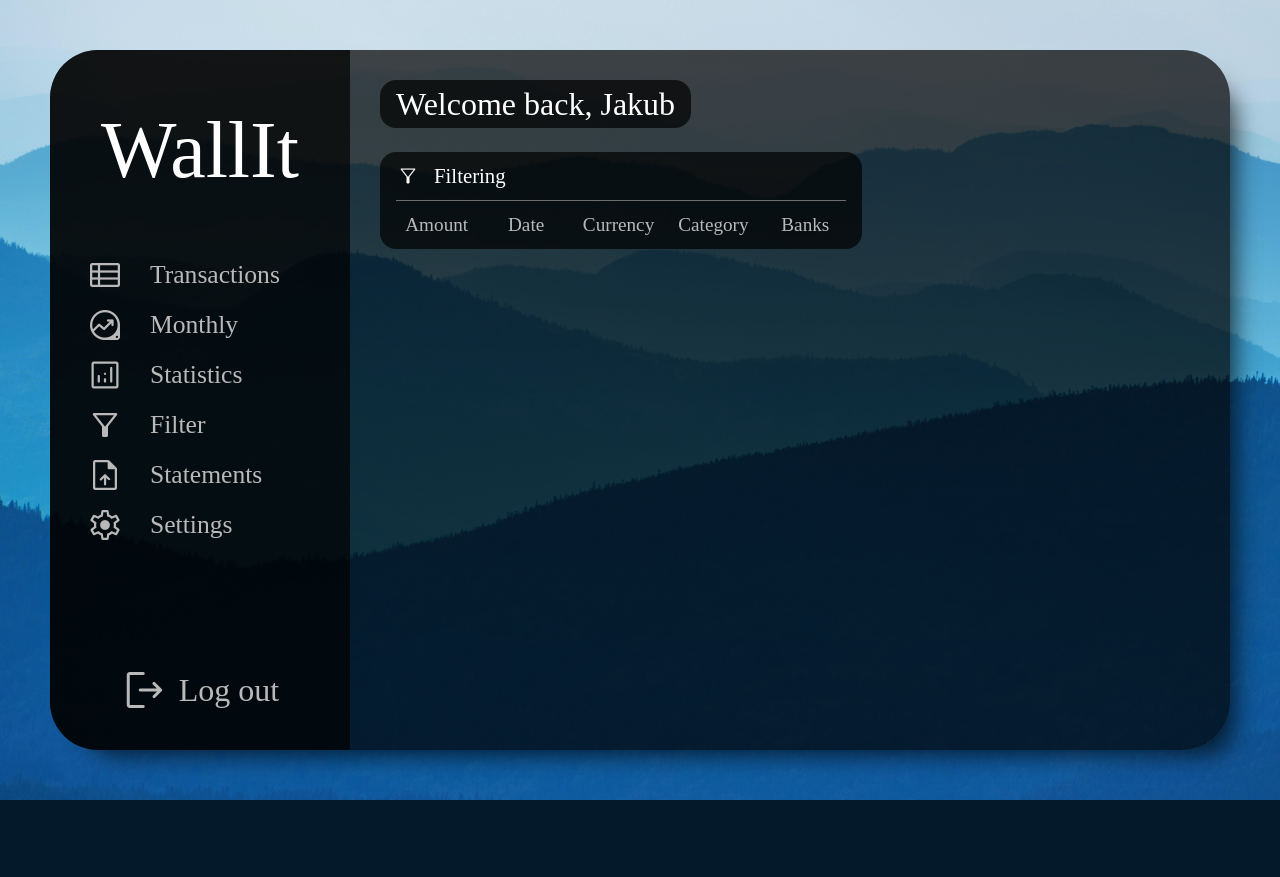
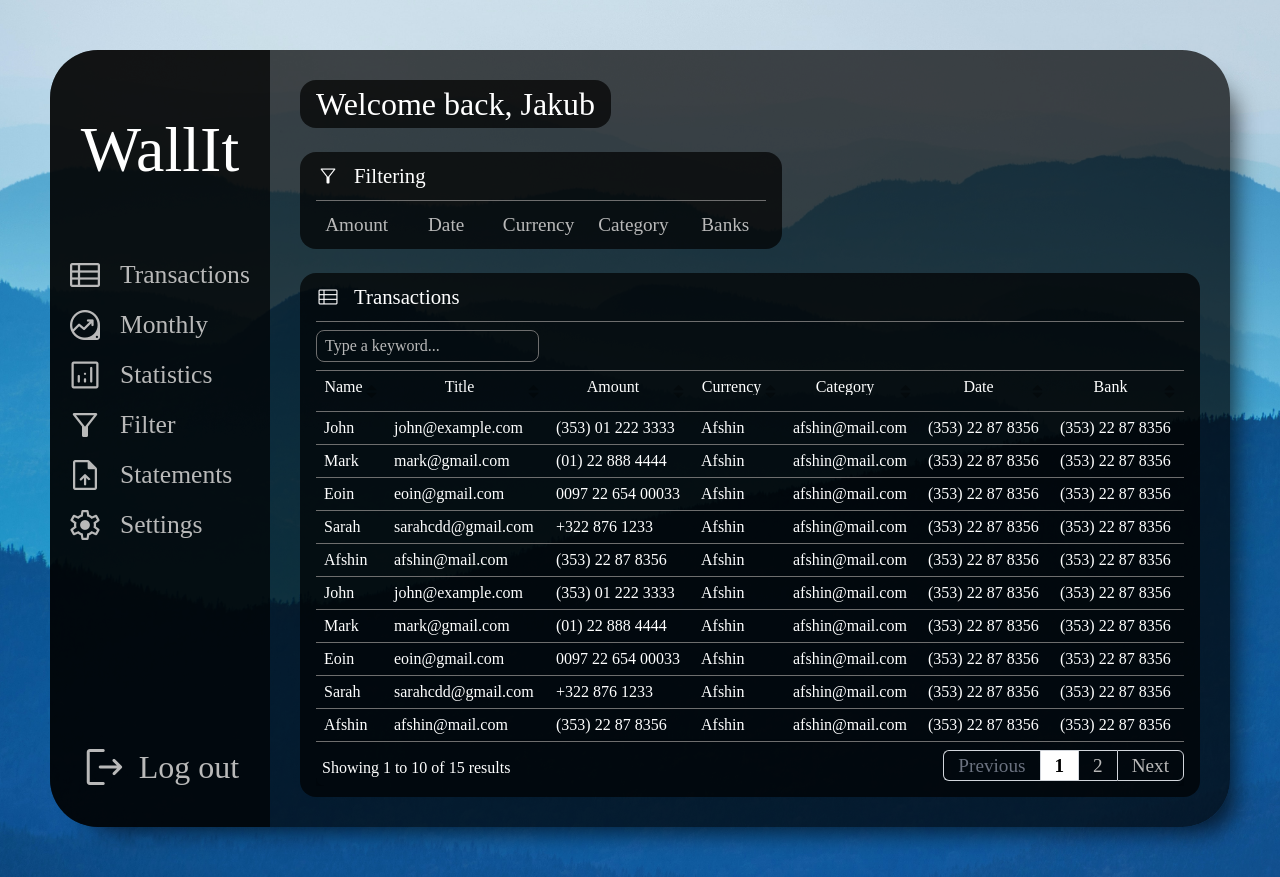
Before and after one commit to ZaiZu2/WallIt, a Flask app: page / in a window 1280 px wide. Before the commit the page ends 800 px from the top, so only its background shows below. Run offline with Flask 2, Linux system fonts and the light colour scheme.

Commit message:
major: created styled transaction table layout with the use of grid.js

```diff
--- a/FinanceApp/static/css/custom-variables.css
+++ b/FinanceApp/static/css/custom-variables.css
@@ -7,7 +7,7 @@
     --main-font-active-color: rgb(255, 255, 255);
     --main-font-inactive-color: rgb(185, 185, 185);
 
-    --border-inactive: 1px solid white;
+    --border-inactive: 1px solid rgb(110, 110, 110);
     --border-width-active: 2px;
 
     --btn-border: 1px solid white;
--- a/FinanceApp/static/css/index-style.css
+++ b/FinanceApp/static/css/index-style.css
@@ -34,6 +34,17 @@ body {
     flex-direction: column;
 }
 
+/* Used as logo */
+h1 {
+    width: 100%;
+    height: 200px;
+
+    font-size: 4rem;
+    text-align: center;
+    vertical-align: center;
+    line-height: 200px;
+}
+
 /* Used in welcome subwindow */
 h2 {
     padding: 16px;
@@ -43,7 +54,6 @@ h2 {
 /* Used as side-bar categories */
 h4 {
     flex: 1;
-    padding: 0 10px;
 
     font-size: 1.6rem;
     vertical-align: middle;
@@ -80,7 +90,7 @@ input {
 
 
     color: var(--main-font-active-color);
-    font-size: 1.2rem;
+    font-size: 1rem;
     font-family: var(--main-font);
 }
 
@@ -96,10 +106,34 @@ input::placeholder {
 input:hover,
 input:focus,
 input:active {
-
-    border-width: var(--border-width-active);
+    /*border-width: var(--border-width-active);*/
     box-shadow: 1px;
     outline: none;
+    border-color: var(--main-font-active-color);
+}
+
+input::-webkit-outer-spin-button,
+input::-webkit-inner-spin-button {
+    -webkit-appearance: none;
+    margin: 0;
+}
+
+input[type="number"] {
+    -moz-appearance: textfield;
+}
+
+input[type="date"]::-webkit-calendar-picker-indicator {
+    padding-right: 5px;
+    filter: invert(100%);
+    opacity: 0.7;
+}
+
+input[type="date"]::-webkit-calendar-picker-indicator:hover {
+    opacity: 1;
+}
+
+input[type="date"]::-webkit-datetime-edit-text {
+    padding: 0 0.2rem;
 }
 
 /*********** CUSTOM-CHECKBOX ***********/
@@ -108,14 +142,14 @@ input[type="checkbox"] {
     display: none;
 }
 
-input[type="checkbox"] + label {
+input[type="checkbox"]+label {
     position: relative;
     cursor: pointer;
     padding: 0;
     color: var(--main-font-inactive-color);
 }
 
-input[type="checkbox"] + label:before {
+input[type="checkbox"]+label:before {
     content: '';
     margin-right: 6px;
     display: inline-block;
@@ -127,27 +161,29 @@ input[type="checkbox"] + label:before {
     filter: invert(60%);
 }
 
-input[type="checkbox"]:hover + label::before{
+input[type="checkbox"]:hover+label::before {
     filter: invert(100%);
 }
-input[type="checkbox"]:hover + label{
+
+input[type="checkbox"]:hover+label {
     color: var(--main-font-active-color);
 }
 
-input[type="checkbox"]:checked + label:before {
+input[type="checkbox"]:checked+label:before {
     background-image: url(../img/check_box_FILL0_wght400_GRAD0_opsz24.svg);
     filter: invert(100%);
 }
-input[type="checkbox"]:checked + label {
+
+input[type="checkbox"]:checked+label {
     color: var(--main-font-active-color);
 }
 
-input[type="checkbox"]:disabled + label {
+input[type="checkbox"]:disabled+label {
     color: #b8b8b8;
     cursor: auto;
 }
 
-input[type="checkbox"]:disabled + label:before {
+input[type="checkbox"]:disabled+label:before {
     box-shadow: none;
     background: #ddd;
 }
@@ -158,21 +194,11 @@ input[type="checkbox"]:disabled + label:before {
 
 .side-bar {
     background-color: var(--main-window-bg-color);
-    width: 300px;
+    width: 220px;
     overflow: visible;
 
     display: flex;
     flex-direction: column;
-}
-
-h1 {
-    width: 100%;
-    height: 200px;
-
-    font-size: 5rem;
-    text-align: center;
-    vertical-align: center;
-    line-height: 200px;
 }
 
 .menu {
@@ -188,19 +214,19 @@ h1 {
     display: flex;
 }
 
-.menu button:hover:not(.active-menu-button) {
+.menu button:hover:not(.active) {
     color: var(--main-font-active-color);
 }
 
-.active-menu-button {
+.menu .active {
     color: var(--main-font-active-color);
     font-variation-settings: 'FILL' 1 !important;
 }
 
 .menu button span {
     width: 50px;
-    padding-left: 30px;
-    padding-right: 10px;
+    padding: 0 10px;
+
 
     text-align: center;
     vertical-align: middle;
@@ -305,7 +331,7 @@ h1 {
 }
 
 #filterSubmit {
-    margin : 8px;
+    margin: 8px;
 }
 
 .filter-input {
@@ -337,10 +363,9 @@ h1 {
     column-gap: 8px;
     justify-items: left;
     align-items: center;
-
 }
 
-.filterSet label {
+.filter-set label {
     width: 100%;
     white-space: nowrap;
     overflow: hidden;
@@ -358,9 +383,6 @@ h1 {
     color: black;
 
     position: relative;
-    -webkit-transform: scale(0.95);
-    -moz-transform: scale(0.95);
-    -ms-transform: scale(0.95);
     transform: scale(0.95);
 }
 
@@ -372,6 +394,113 @@ h1 {
 .hidden {
     display: none;
 }
+
+/* *********************************** */
+/* ********** GRID.JS TABLE ********** */
+/* *********************************** */
+
+.custom-container {
+    padding: 0;
+}
+
+.custom-container .gridjs-wrapper {
+    border-radius: 0;
+}
+
+.custom-table,
+.custom-tbody,
+.custom-thead {
+    background: none;
+}
+
+.custom-header {
+    padding: 8px 0;
+    margin: 0px;
+}
+
+.custom-header input {
+    width: 100%;
+    background: none;
+    height: 2rem;
+    padding-left: 8px;
+
+    box-sizing: border-box;
+    border: var(--border-inactive);
+    border-radius: 0.5rem;
+
+    color: var(--main-font-active-color);
+    font-size: 1rem;
+    font-family: var(--main-font);
+}
+
+.custom-header.input::placeholder {
+    color: var(--main-font-inactive-color);
+}
+
+input:hover,
+input:focus,
+input:active {
+    box-shadow: none;
+    outline: none;
+    border-color: var(--main-font-active-color);
+}
+
+.custom-footer {
+    padding: 8px 0 0;
+    border-top: var(--border-inactive);
+    background: none;
+}
+
+.custom-pagination {}
+
+.custom-pagination-summary {
+    margin: 10px 6px !important;
+    color: var(--main-font-active-color);
+}
+
+.custom-pagination-button {
+    background: none !important;
+    color: var(--main-font-inactive-color);
+}
+
+.custom-pagination-button:hover {
+    background: none !important;
+    color: var(--main-font-active-color) !important;
+}
+
+.custom-pagination-button:active,
+.custom-pagination-button:focus {
+    background-color: var(--main-font-active-color) !important;
+    color: black !important;
+    transform: none !important;
+    box-shadow: none !important;
+    border: none !important;
+}
+
+.custom-pagination-button.custom-pagination-button-current {
+    background-color: var(--main-font-active-color) !important;
+    color: black !important;
+}
+
+td.custom-td,
+th.custom-th {
+    width: fit-content;
+    padding: 8px;
+    background-color: rgba(0, 0, 0, 0);
+    border-top: var(--border-inactive);
+    border-bottom: var(--border-inactive);
+    border-left: none;
+    border-right: none;
+
+    vertical-align: middle;
+    color: white;
+    white-space: nowrap;
+}
+
+th.custom-th {
+    text-align: center;
+}
+
 
 /* ********************************** */
 /* ********** GOOGLE-ICONS ********** */
--- a/FinanceApp/static/js/index.js
+++ b/FinanceApp/static/js/index.js
@@ -3,9 +3,9 @@ const menuButtons = document.querySelectorAll('.menu button');
 menuButtons.forEach(button => {
     button.addEventListener('click', () => {
         // Toggle button ON/OFF
-        button.classList.toggle('active-menu-button');
+        button.classList.toggle('active');
         // Toggle icon ON/OFF
-        button.childNodes[1].classList.toggle('active-menu-button');
+        button.childNodes[1].classList.toggle('active');
         // Show/hide windows corresponding to a given button
         const menuWindow = document.getElementsByClassName(button.id);
         menuWindow[0].classList.toggle('hidden');
@@ -77,8 +77,10 @@ filterSubmit.addEventListener("click", (e) => {
                 inputs[form.name] = localInputs;
             }
         });
+        form.requestSubmit();
+    });
 
-        form.requestSubmit();
+    postData('./index.html', inputs);
 });
 
 // Example POST method implementation:
@@ -89,10 +91,7 @@ filterSubmit.addEventListener("click", (e) => {
         mode: 'cors', // no-cors, *cors, same-origin
         cache: 'default', // *default, no-cache, reload, force-cache, only-if-cached
         credentials: 'same-origin', // include, *same-origin, omit
-            headers: {
-                'Content-Type': 'application/json'
-                // 'Content-Type': 'application/x-www-form-urlencoded',
-            },
+        headers: { 'Content-Type': 'application/json' },
         redirect: 'follow', // manual, *follow, error
         referrerPolicy: 'no-referrer-when-downgrade', // no-referrer, *no-referrer-when-downgrade, origin, origin-when-cross-origin, same-origin, strict-origin, strict-origin-when-cross-origin, unsafe-url
         body: JSON.stringify(data) // body data type must match "Content-Type" header
@@ -100,5 +99,68 @@ filterSubmit.addEventListener("click", (e) => {
     return response.json(); // parses JSON response into native JavaScript objects
 }
 
-    postData('./index.html', inputs);
-});
+new gridjs.Grid({
+    search: true,
+    columns: [{
+        name: "Name",
+        sort: {
+            enabled: false
+        },
+
+    }, {
+        name: "Title",
+        sort: {
+            enabled: false
+        },
+        search: {
+            enabled: false
+        }
+    }, {
+        name: "Amount",
+    }, {
+        name: "Currency",
+    }, {
+        name: "Category",
+    }, {
+        name: "Date"
+    }, {
+        name: "Bank"
+    }],
+    data: [
+        ["John", "john@example.com", "(353) 01 222 3333", "Afshin", "afshin@mail.com", "(353) 22 87 8356", "(353) 22 87 8356"],
+        ["Mark", "mark@gmail.com", "(01) 22 888 4444", "Afshin", "afshin@mail.com", "(353) 22 87 8356", "(353) 22 87 8356"],
+        ["Eoin", "eoin@gmail.com", "0097 22 654 00033", "Afshin", "afshin@mail.com", "(353) 22 87 8356", "(353) 22 87 8356"],
+        ["Sarah", "sarahcdd@gmail.com", "+322 876 1233", "Afshin", "afshin@mail.com", "(353) 22 87 8356", "(353) 22 87 8356"],
+        ["Afshin", "afshin@mail.com", "(353) 22 87 8356", "Afshin", "afshin@mail.com", "(353) 22 87 8356", "(353) 22 87 8356"],
+        ["John", "john@example.com", "(353) 01 222 3333", "Afshin", "afshin@mail.com", "(353) 22 87 8356", "(353) 22 87 8356"],
+        ["Mark", "mark@gmail.com", "(01) 22 888 4444", "Afshin", "afshin@mail.com", "(353) 22 87 8356", "(353) 22 87 8356"],
+        ["Eoin", "eoin@gmail.com", "0097 22 654 00033", "Afshin", "afshin@mail.com", "(353) 22 87 8356", "(353) 22 87 8356"],
+        ["Sarah", "sarahcdd@gmail.com", "+322 876 1233", "Afshin", "afshin@mail.com", "(353) 22 87 8356", "(353) 22 87 8356"],
+        ["Afshin", "afshin@mail.com", "(353) 22 87 8356", "Afshin", "afshin@mail.com", "(353) 22 87 8356", "(353) 22 87 8356"],
+        ["John", "john@example.com", "(353) 01 222 3333", "Afshin", "afshin@mail.com", "(353) 22 87 8356", "(353) 22 87 8356"],
+        ["Mark", "mark@gmail.com", "(01) 22 888 4444", "Afshin", "afshin@mail.com", "(353) 22 87 8356", "(353) 22 87 8356"],
+        ["Eoin", "eoin@gmail.com", "0097 22 654 00033", "Afshin", "afshin@mail.com", "(353) 22 87 8356", "(353) 22 87 8356"],
+        ["Sarah", "sarahcdd@gmail.com", "+322 876 1233", "Afshin", "afshin@mail.com", "(353) 22 87 8356", "(353) 22 87 8356"],
+        ["Afshin", "afshin@mail.com", "(353) 22 87 8356", "Afshin", "afshin@mail.com", "(353) 22 87 8356", "(353) 22 87 8356"]
+    ],
+    sort: true,
+    pagination: {
+        enabled: true,
+        limit: 10
+    },
+    className: {
+        container: 'custom-container',
+        table: 'custom-table',
+        tbody: 'custom-tbody',
+        thead: 'custom-thead',
+        header: 'custom-header',
+        footer: 'custom-footer',
+        td: 'custom-td',
+        th: 'custom-th',
+        paginationSummary: 'custom-pagination-summary',
+        paginationButton: 'custom-pagination-button',
+        paginationButtonNext: 'custom-pagination-button-next',
+        paginationButtonCurrent: 'custom-pagination-button-current',
+        paginationButtonPrev: 'custom-pagination-button-prev',
+    }
+}).render(document.getElementById("poop"));
--- a/FinanceApp/templates/index.html
+++ b/FinanceApp/templates/index.html
@@ -9,14 +9,16 @@
     <meta name="author" content="Jakub Kawecki">
     <meta name="description" content="An easy way to have an eye on your change.">
 
+    <!-- JS -->
+    <script src="https://unpkg.com/gridjs/dist/gridjs.umd.js" defer></script>
     <script src="../static/js/index.js" defer></script>
 
     <!-- CSS -->
-    <link rel="stylesheet" href="../static/css/css_reset.css">
-    <link rel="stylesheet" href="../static/css/index-style.css">
     <link rel="stylesheet"
         href="https://fonts.googleapis.com/css2?family=Material+Symbols+Rounded:opsz,wght,FILL,GRAD@20..48,100..700,0..1,-50..200" />
-
+    <link rel="stylesheet" href="../static/css/css_reset.css">
+    <link href="https://unpkg.com/gridjs/dist/theme/mermaid.min.css" rel="stylesheet" />
+    <link rel="stylesheet" href="../static/css/index-style.css">
 
     <title>FinanceApp</title>
 </head>
@@ -75,6 +77,7 @@
 
         <div class="main-window">
             <h2 class="subwindow-outline">Welcome back, Jakub</h2>
+
             <div class="subwindow-outline filter" style="padding-bottom: 0px;">
                 <div class="subwindow-header">
                     <span class="material-symbols-rounded custom-small-icon">
@@ -154,15 +157,14 @@
                 </div>
             </div>
 
-            <div class="subwindow-outline transactions hidden">
+            <div class="subwindow-outline transactions">
                 <div class="subwindow-header">
                     <span class="material-symbols-rounded custom-small-icon">
                         view_list
                     </span>
                     <h6>Transactions</h6>
                 </div>
-                <div class="filter-button-list">
-                </div>
+                <div id="poop"></div>
             </div>
 
 
--- /dev/null
+++ b/package.json
@@ -0,0 +1,5 @@
+{
+  "dependencies": {
+    "gridjs": "^5.0.2"
+  }
+}
```
Also changed, not shown: package-lock.json (added). Lines whose indentation alone changed are shown as unchanged.
